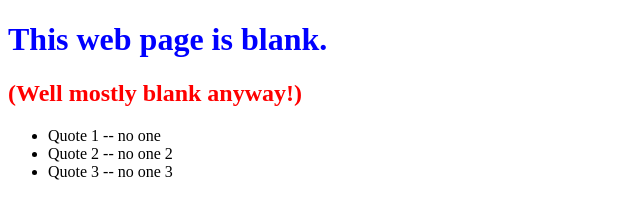
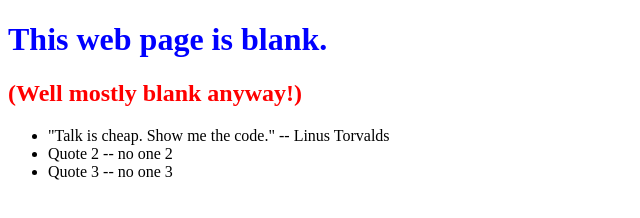
Before and after one commit to fgpeixo/0main_openSAP_repo, a plain HTML site: page index.html in a window 1280 px wide. Shown: the whole page, without its empty margins (0-640 px from the left). Drawn offline with Linux system fonts and the light colour scheme.

Commit message:
Changed 1st quote for Linus Torvalds one.

```diff
--- a/index.html
+++ b/index.html
@@ -9,7 +9,7 @@
 		<h1>This web page is blank.</h1>
 		<h2>(Well mostly blank anyway!)</h2>
 		<ul>
-			<li>Quote 1 -- no one</li>
+			<li>"Talk is cheap. Show me the code." -- Linus Torvalds</li>
 			<li>Quote 2 -- no one 2</li>
 			<li>Quote 3 -- no one 3</li>
 		</ul>
```
